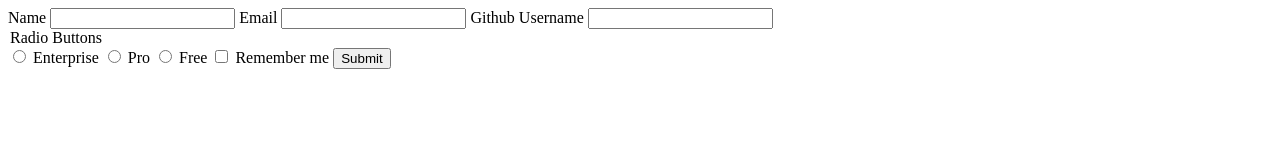
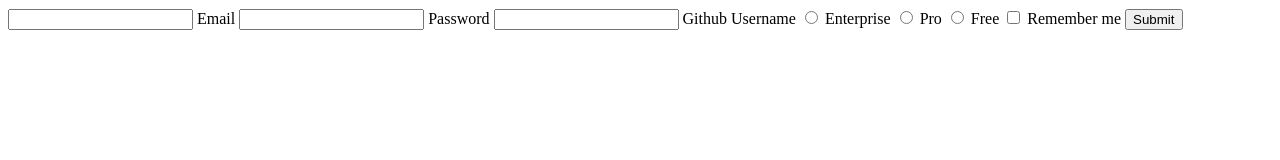
Before and after one commit to r-statz/unit26-checkpoint, a plain HTML site: page index.html in a window 1280 px wide. Drawn offline with Linux system fonts and the light colour scheme.

Commit message:
fixed errors after Teddi looked at it

```diff
--- a/index.html
+++ b/index.html
@@ -6,22 +6,23 @@
   </head>
   <body>
     <form>
-      <label>Name</label>
-      <input type="email" email="email">
+
+      <input id="email" type="email" email="email">
       <label>Email</label>
-      <input type="text" name="password">
+      <input id="password" type="password">
+      <label>Password</label>
+      <input type="text" name="github-username">
       <label>Github Username</label>
-      <input type="text" name="github-username">
-      <legend>Radio Buttons</legend>
-      <input id="enterprise" type="radio" name="enterprise" value="Enterprise">
+
+      <input id="enterprise" type="radio" name="radio" value="Enterprise">
       <label for="enterprise">Enterprise</label>
-      <input id="pro" type="radio" name="pro" value="Pro">
+      <input id="pro" type="radio" name="radio" value="Pro">
       <label for="pro">Pro</label>
       <input id="free" type="radio" name="radio" value="Radio">
       <label for="free">Free</label>
       <input id="checkbox" type="checkbox" value="Remember me">
       <label for="checkbox">Remember me</label>
-      <button type="submit">Submit</button>
+      <button id="button" type="submit">Submit</button>
     </form>
 
   </body>
```
